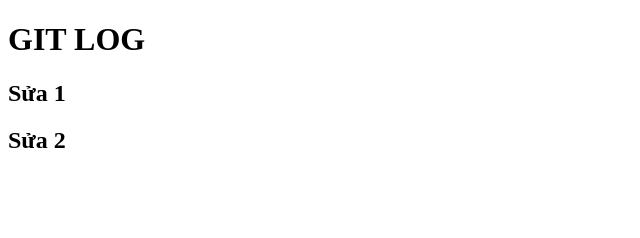
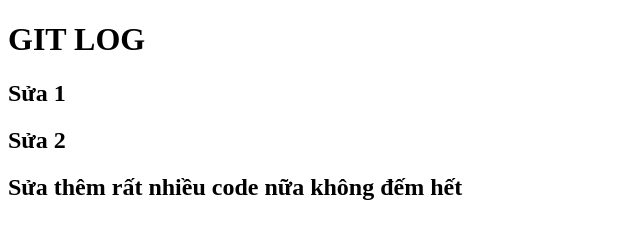
Before and after one commit to Anhvd1902/Duan6, a plain HTML site: page index.html in a window 1280 px wide. Shown: the whole page, without its empty margins (0-640 px from the left). Drawn offline with Linux system fonts and the light colour scheme.

Commit message:
1. sửa code lần 1

```diff
--- a/index.html
+++ b/index.html
@@ -9,5 +9,6 @@
     <h1>GIT LOG</h1>
     <h2>Sửa 1</h2>
     <h2>Sửa 2</h2>
+    <h2>Sửa thêm rất nhiều code nữa không đếm hết</h2>
   </body>
 </html>
```
